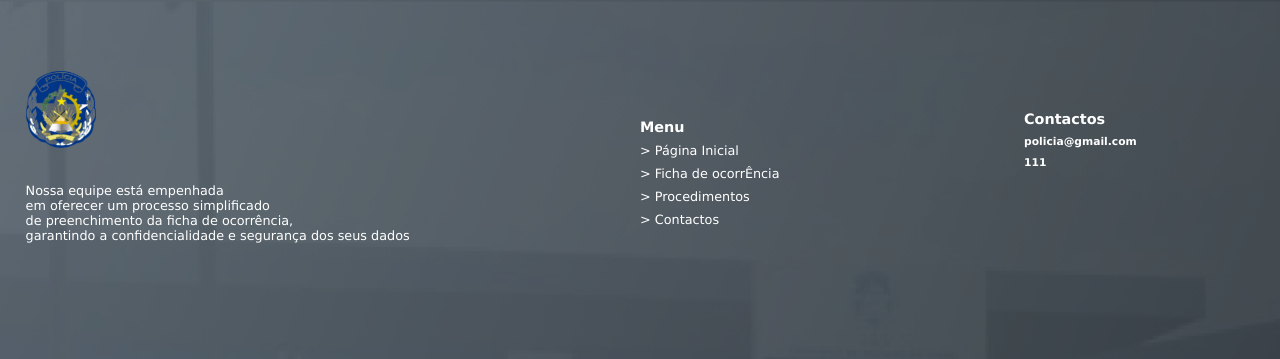
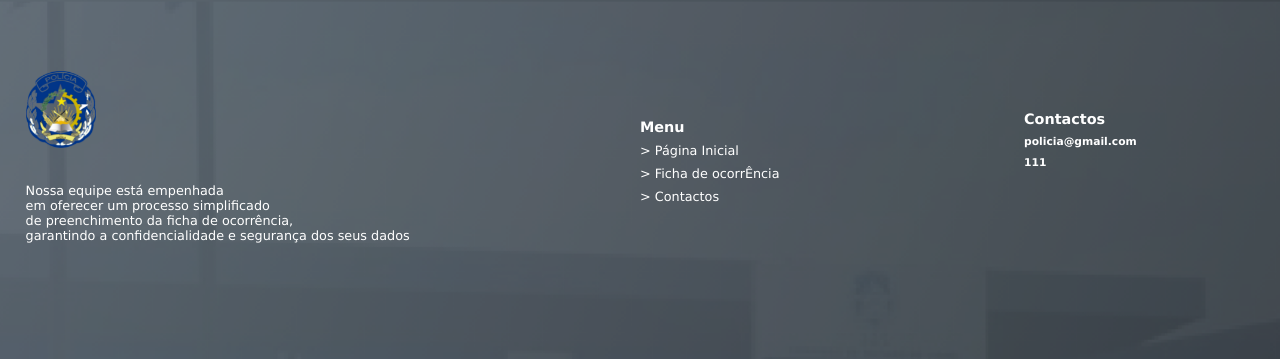
Before and after one commit to OrlandoMartinho/simple_crud_php, a PHP site: page / in a window 1280 px wide. Shown: the part 2021-2380 px from the top of the page. Run offline with PHP 8.4, Linux system fonts and the light colour scheme.

```diff
--- a/Contactos.php
+++ b/Contactos.php
@@ -76,7 +76,6 @@ garantindo a confidencialidade e segurança dos seus dados<br>
     <h3 class="titulo-menu">Menu</h3>
     <li><a href="#">> Página Inicial</a></li>
     <li><a href="#">> Ficha de ocorrÊncia</a></li>
-    <li><a href="#">> Procedimentos</a></li>
     <li><a href="#">> Contactos</a></li>
   </ul>
 
--- a/Ficha-De-Ocorrência.php
+++ b/Ficha-De-Ocorrência.php
@@ -97,7 +97,6 @@ garantindo a confidencialidade e segurança dos seus dados<br>
     <h3 class="titulo-menu">Menu</h3>
     <li><a href="#">> Página Inicial</a></li>
     <li><a href="#">> Ficha de ocorrÊncia</a></li>
-    <li><a href="#">> Procedimentos</a></li>
     <li><a href="#">> Contactos</a></li>
   </ul>
 
--- a/Index.php
+++ b/Index.php
@@ -153,7 +153,7 @@ garantindo a confidencialidade e segurança dos seus dados<br>
     <h3 class="titulo-menu">Menu</h3>
     <li><a href="#">> Página Inicial</a></li>
     <li><a href="#">> Ficha de ocorrÊncia</a></li>
-    <li><a href="#">> Procedimentos</a></li>
+
     <li><a href="#">> Contactos</a></li>
   </ul>
 
```
